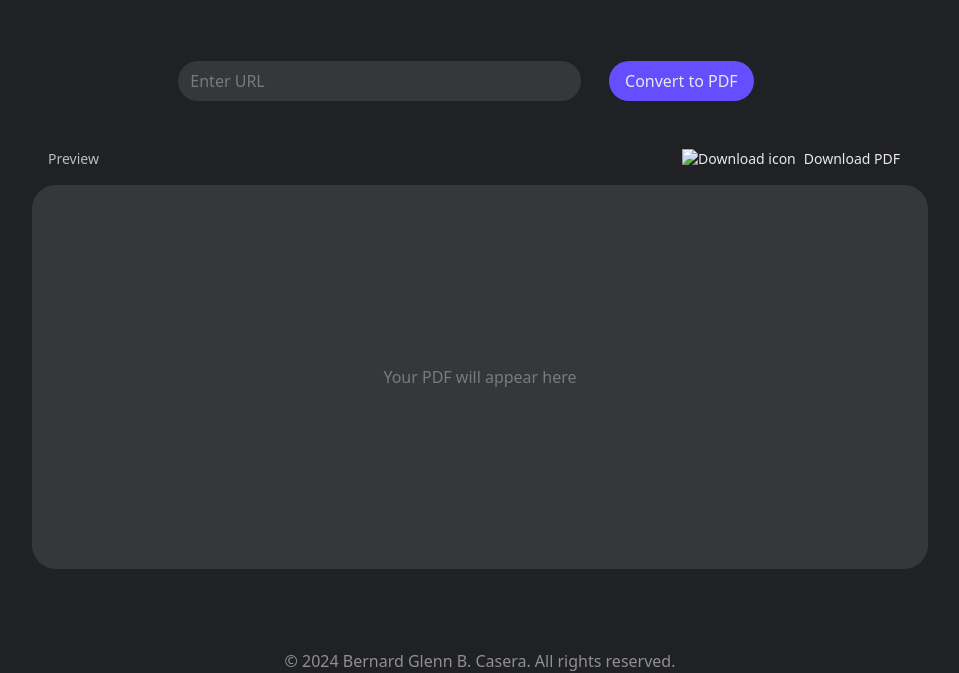
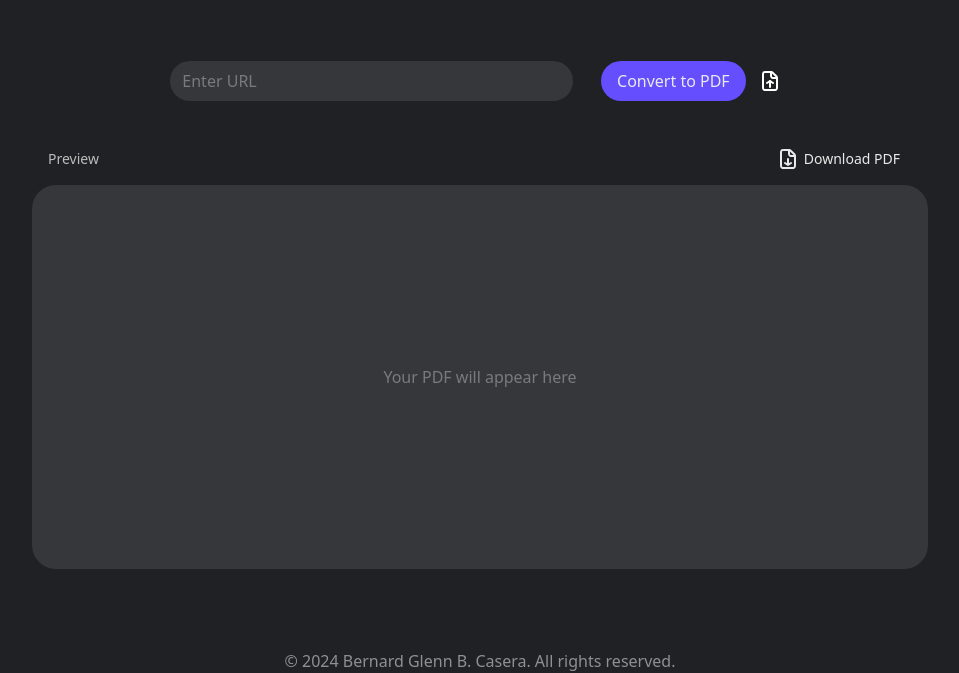
Before and after one commit to gibl3/gibl3.io, a website: page index.html in a window 1280 px wide. Shown: the part 191-864 px from the top of the page, without its empty margins (160-1119 px from the left). Drawn offline with nearby package versions, Linux system fonts and the light colour scheme; the site is published under a folder, as on GitHub Pages, so addresses that start at the root find nothing; no server answers; files whose address does not match are found by name.

Commit message:
change file path

```diff
--- a/index.html
+++ b/index.html
@@ -53,7 +53,7 @@
               id="upload-html"
               aria-label="Upload"
             >
-              <img src="/dist/assets/images/upload.svg" alt="" />
+              <img src="dist/assets/images/upload.svg" alt="" />
             </button>
           </div>
         </form>
@@ -68,7 +68,7 @@
               type="button"
               id="download-pdf"
             >
-              <img src="/dist/assets/images/download.svg" alt="Download icon" />
+              <img src="dist/assets/images/download.svg" alt="Download icon" />
               Download PDF
             </button>
           </header>
```
